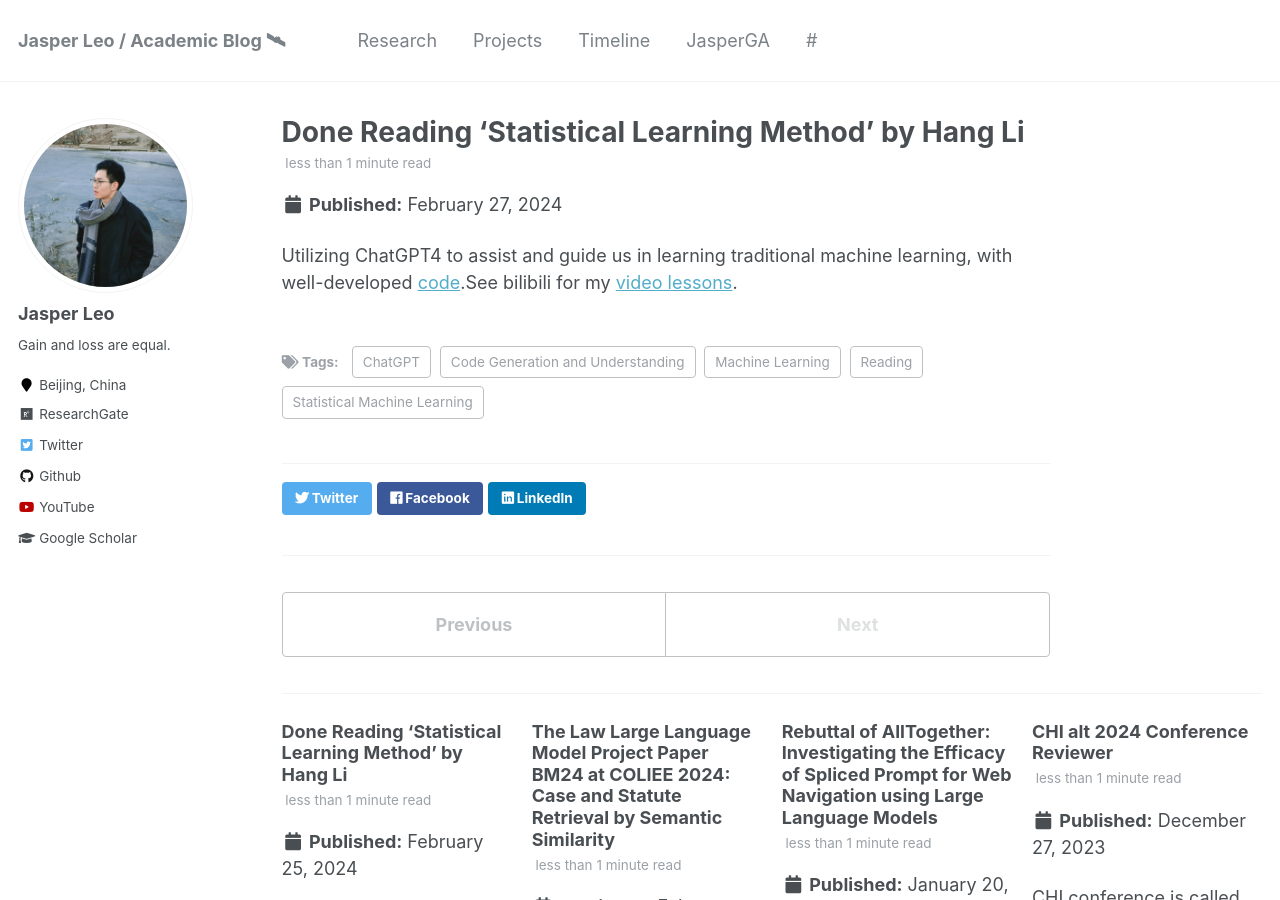
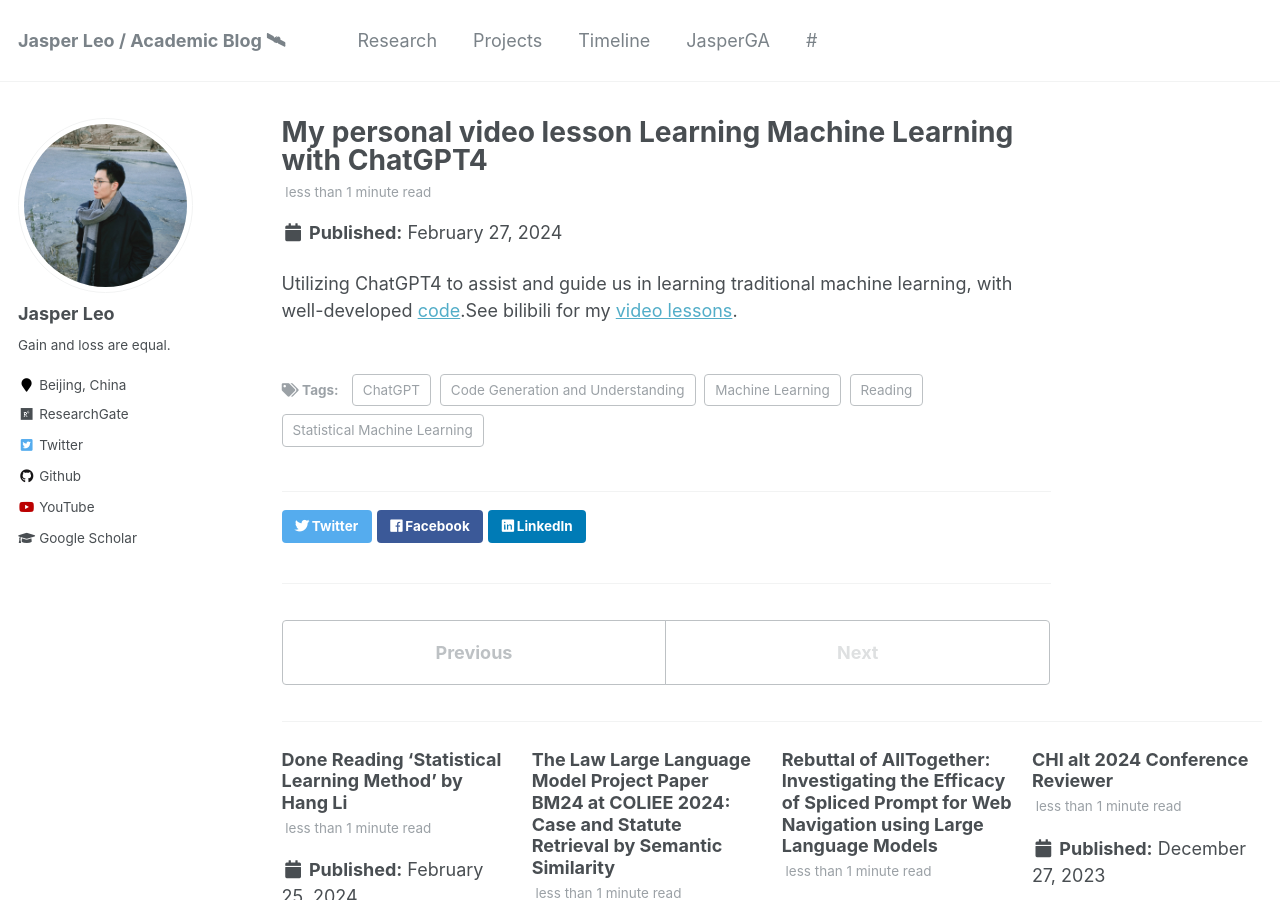
Before and after one commit to KLGR123/KLGR123.github.io, a Jekyll site: the page built from _posts/2024-02-27-mlwithchatgpt.md, in a window 1280 px wide and 900 px high. Built offline with Jekyll 4.4.1, drawn with Linux system fonts in a browser that asks for light colours.

Commit message:
Update 2024-02-27-mlwithchatgpt.md

```diff
--- a/_posts/2024-02-27-mlwithchatgpt.md
+++ b/_posts/2024-02-27-mlwithchatgpt.md
@@ -1,5 +1,5 @@
 ---
-title: "Done Reading 'Statistical Learning Method' by Hang Li"
+title: "My personal video lesson Learning Machine Learning with ChatGPT4"
 date: 2024-02-27
 permalink: /posts/2024/02/mlreading/
 tags:
```
